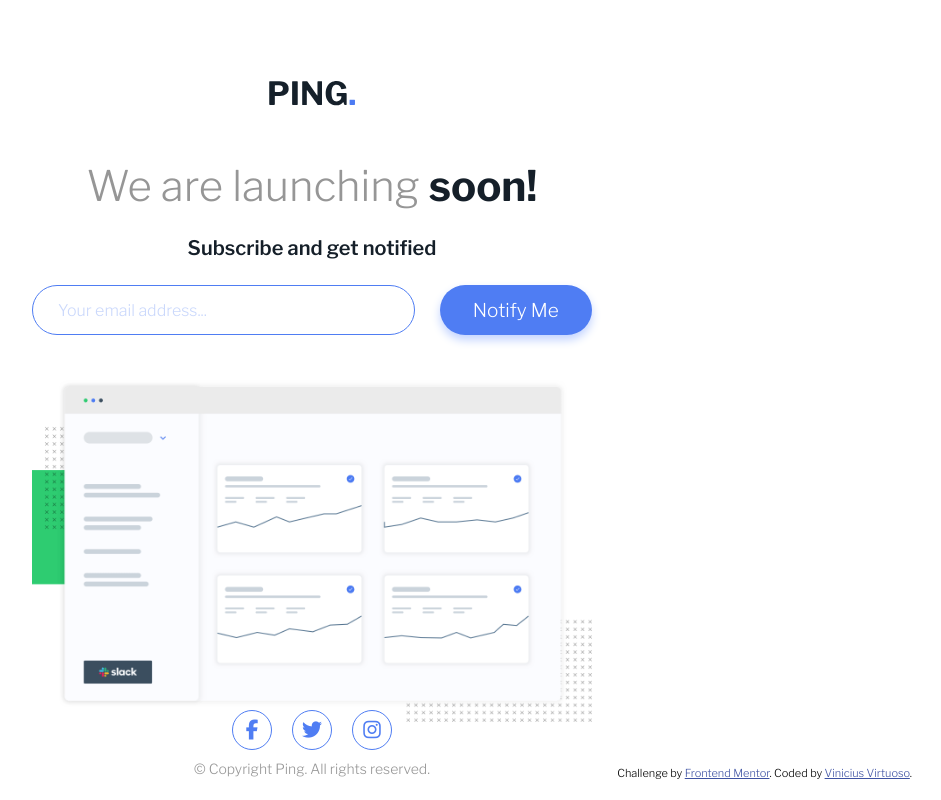
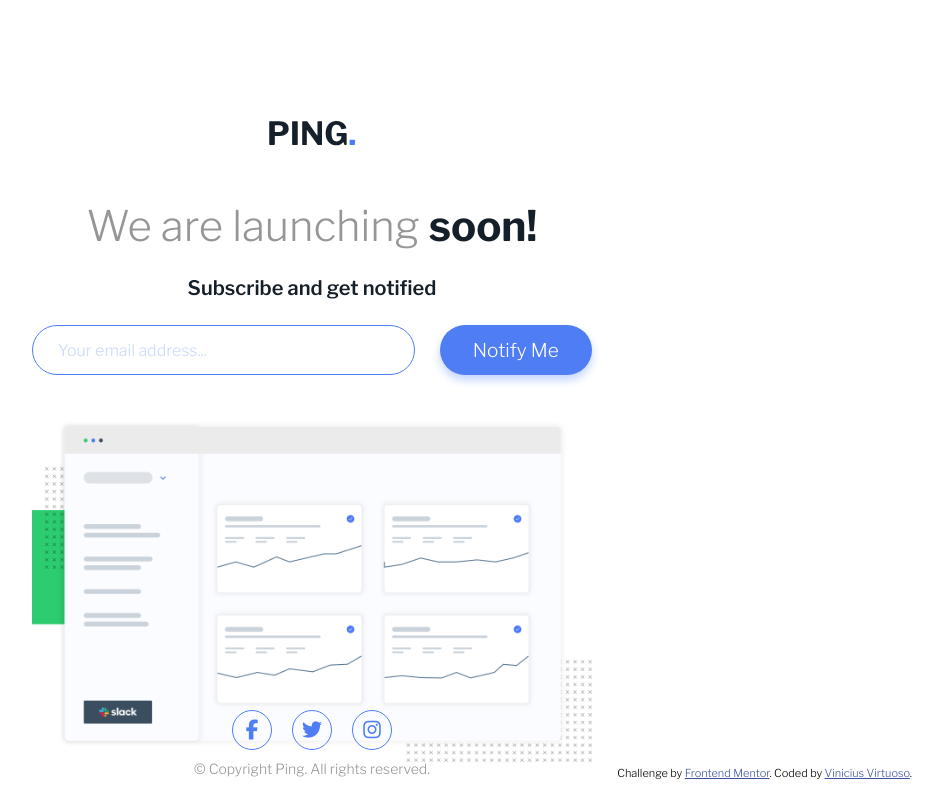
Before and after one commit to vinicius-virtuoso/ping-coming-soon-page-master, a plain HTML site: page index.html in a window 1280 px wide. Shown: the whole page, without its empty margins (328-1269 px from the left). Drawn offline with nearby package versions, Linux system fonts and the light colour scheme.

Commit message:
reparo de header

```diff
--- a/css/style.scss
+++ b/css/style.scss
@@ -26,15 +26,22 @@ $Font-family: "Libre Franklin", sans-serif;
 body {
   font-family: $Font-family;
 }
+header {
+  width: 100%;
+  display: flex;
+  justify-content: center;
+  height: 150px;
+  align-items: flex-end;
+}
 main {
   width: 100%;
-  height: calc(100vh - 100px);
+  height: calc(100vh - 300px);
 }
 .container {
   max-width: 1200px;
   margin: 0 auto;
   text-align: center;
-  padding: 80px 0 0 0;
+  padding: 0px 0 0 0;
 
   a {
     display: block;
--- a/index.html
+++ b/index.html
@@ -18,9 +18,11 @@
 
 </head>
 <body>
+  <header>
+    <a href="index.html"><img class="logo" src="./images/logo.svg" alt="logo"></a>
+  </header>
   <main>
     <div class="container">
-      <a href="index.html"><img class="logo" src="./images/logo.svg" alt="logo"></a>
     <h1>We are launching <span>soon!</span></h1>
     <h2>Subscribe and get notified</h2>
 
```
Also changed, not shown: css/style.css, 1 other file.
